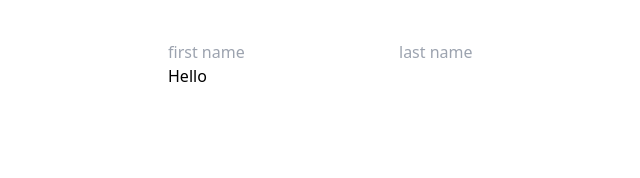
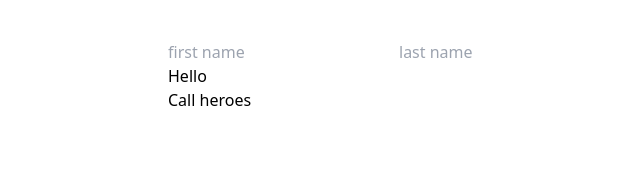
Before and after one commit to l1keafox/helloVue, a Vue app: page / in a window 1280 px wide. Shown: the top 178 px of the page, without its empty margins (241-881 px from the left). Built offline with nearby package versions, Linux system fonts and the light colour scheme.

Commit message:
Composition Emit

```diff
--- a/src/components/Person.vue
+++ b/src/components/Person.vue
@@ -2,7 +2,7 @@
     <div>
         <input type="text" placeholder="first name" v-model="firstName">
         <input type="text" placeholder="last name" v-model="lastName">
-        <PersonGreetingVue :firstName="firstName" :lastName="lastName"/>
+        <PersonGreetingVue :firstName="firstName" :lastName="lastName" @callHero="callHero"/>
     </div>
 
 </template>
@@ -18,8 +18,12 @@ import PersonGreetingVue from './PersonGreeting.vue';
         setup(){
             const firstName = ref('');
             const lastName = ref('');
+            function callHero(fullName){
+                alert(`Calling ${fullName}`);
+            }
             return{
                 firstName,
+                callHero,
                 lastName
             }
         }
--- a/src/components/PersonGreeting.vue
+++ b/src/components/PersonGreeting.vue
@@ -2,6 +2,7 @@
     <div>
         Hello {{fullName}}
     </div>
+    <button @click="sendEvent"> Call heroes</button>
 </template>
 
 <script>
@@ -9,12 +10,18 @@ import {computed} from 'vue'
     export default {
         name:"PersonGreeting",
         props:['firstName','lastName'],
-        setup(props){
+        emits:['callHero'],
+        setup(props,context){
             const fullName = computed(()=>{
                 return `${props.firstName}  ${props.lastName}`
             } )
+            function sendEvent(){
+                // how to emit custom event. this.$emit() , but this doesn't work.
+                context.emit('callHero',fullName.value)
+            }
             return {
-                fullName
+                fullName,
+                sendEvent
             }
         },
         computed:{
```
